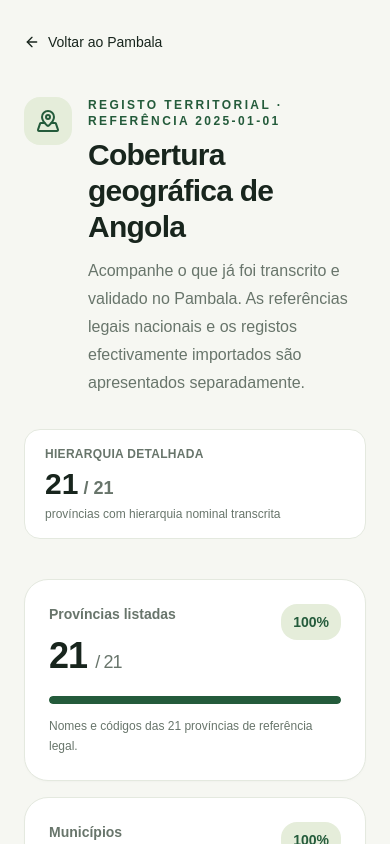
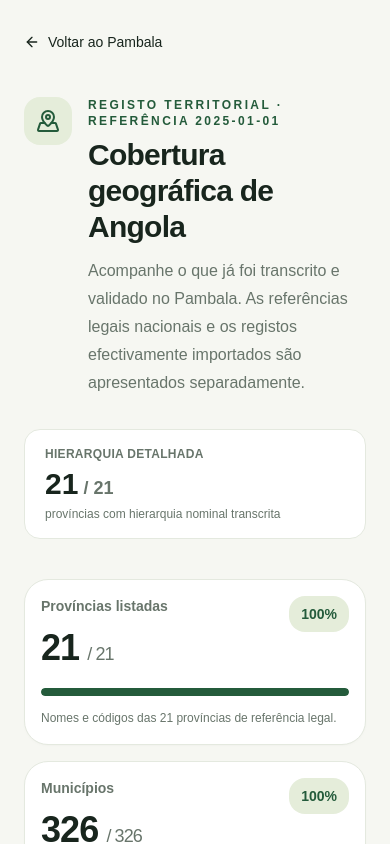
Before and after one commit to onesimo-miguel17/maidenless_tarnisheds, a Next.js app: page /geography in a window 390 px wide. Shown: the top 844 px of the page. Built offline with nearby package versions, Linux system fonts and the light colour scheme.

Commit message:
style(ui): improve mobile layout for geography-page.tsx

```diff
--- a/src/app/geography/page.tsx
+++ b/src/app/geography/page.tsx
@@ -23,7 +23,7 @@ function CoverageCard({
     expected > 0 ? Math.min(100, Math.round((registered / expected) * 100)) : 0;
 
   return (
-    <article className="rounded-3xl border border-[var(--border)] bg-white p-6 shadow-sm shadow-black/[0.02]">
+    <article className="rounded-3xl border border-[var(--border)] bg-white p-4 sm:p-6 shadow-sm shadow-black/[0.02]">
       <div className="flex items-start justify-between gap-4">
         <div>
           <p className="text-sm font-semibold text-[var(--muted)]">{label}</p>
@@ -128,7 +128,7 @@ export default function GeographyPage() {
           />
         </div>
 
-        <div className="mt-6 rounded-3xl border border-[var(--border)] bg-white p-6 shadow-sm shadow-black/[0.02] sm:p-8">
+        <div className="mt-6 rounded-3xl border border-[var(--border)] bg-white p-4 sm:p-6 shadow-sm shadow-black/[0.02] sm:p-8">
           <div className="flex flex-col justify-between gap-3 sm:flex-row sm:items-end">
             <div>
               <p className="text-xs font-bold uppercase tracking-[.16em] text-[var(--green)]">
```
